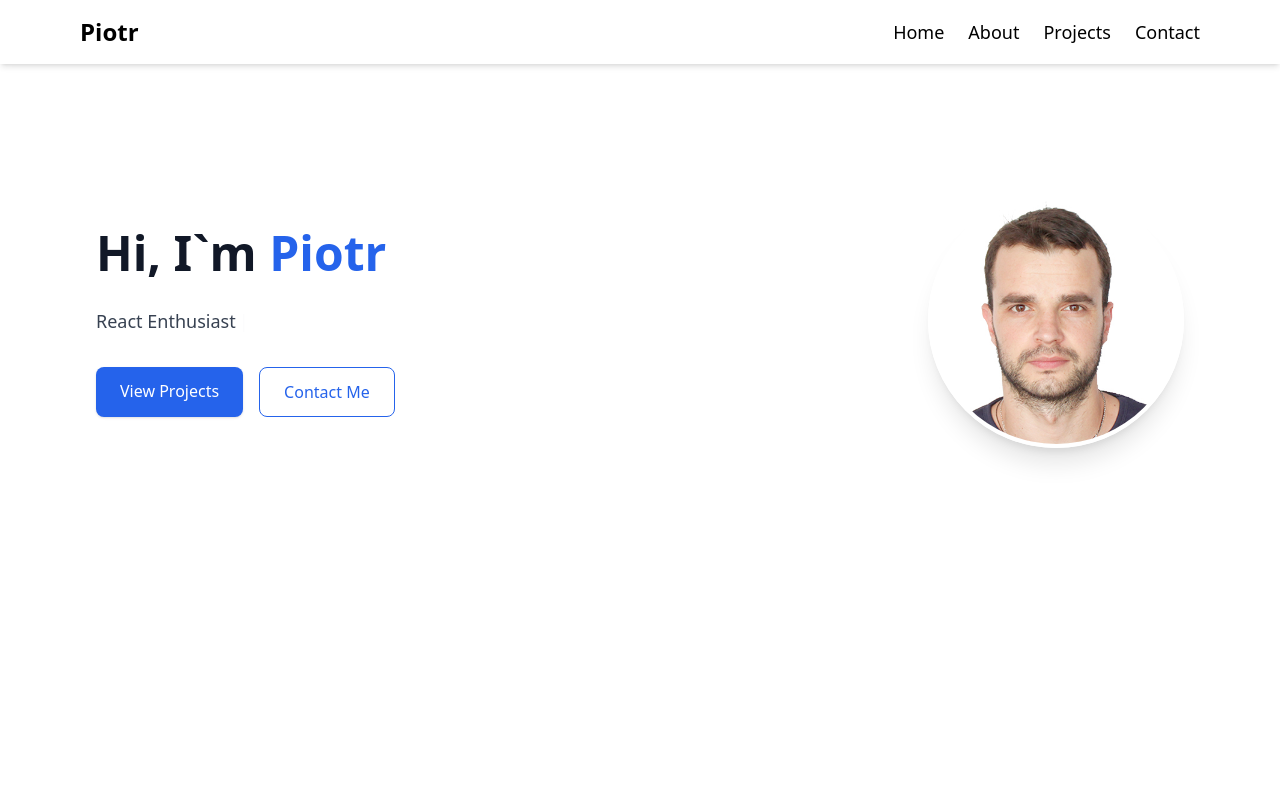
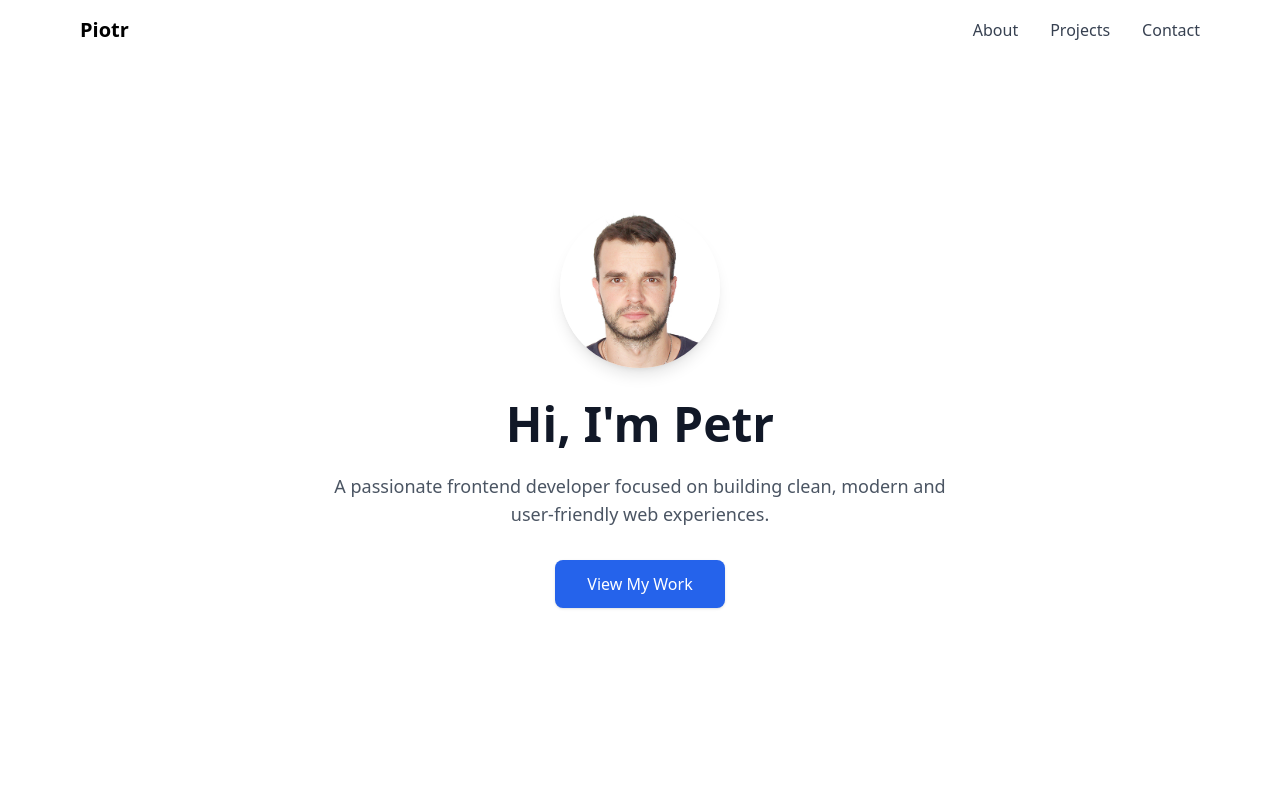
Before and after one commit to Petr0611/my-portfolio, a React (Vite) app: page / in a window 1280 px wide. Shown: the top 800 px of the page. Built offline with nearby package versions, Linux system fonts and the light colour scheme.

Commit message:
Refactor layout for singlr-page structure

```diff
--- a/src/App.tsx
+++ b/src/App.tsx
@@ -1,26 +1,38 @@
-import { BrowserRouter, Routes, Route } from "react-router-dom";
 import Header from "./components/Header";
+import Hero from "./components/Hero";
+import About from "./components/About";
+import Projects from "./components/Projects";
+import Contact from "./components/Contact";
+import Footer from "./components/Footer";
 
-import Home from "./pages/Home";
-import About from "./pages/About";
-import Projects from "./pages/Projects";
-import Contact from "./pages/Contact";
-
-function App() {
+export default function App() {
   return (
-    <BrowserRouter>
+    <>
       <Header />
 
-      <main className="pt-24 max-w-6xl mx-auto px-4">
-        <Routes>
-          <Route path="/" element={<Home />} />
-          <Route path="/about" element={<About />} />
-          <Route path="/projects" element={<Projects />} />
-          <Route path="/contact" element={<Contact />} />
-        </Routes>
+      <main className="pt-20">
+        {/* Hero */}
+        <section id="hero" className="scroll-mt-24">
+          <Hero />
+        </section>
+
+        {/* About */}
+        <section id="about" className="scroll-mt-24">
+          <About />
+        </section>
+
+        {/* Projects */}
+        <section id="projects" className="scroll-mt-24">
+          <Projects />
+        </section>
+
+        {/* Contact */}
+        <section id="contact" className="scroll-mt-24">
+          <Contact />
+        </section>
       </main>
-    </BrowserRouter>
+
+      <Footer />
+    </>
   );
 }
-
-export default App;
--- a/src/pages/Contact.tsx
+++ b/src/components/Contact.tsx
@@ -3,7 +3,7 @@ import { Mail } from "lucide-react";
 
 function Contact() {
   return (
-    <section id="contact" className="max-w-4xl mx=auto px-4 py-24">
+    <section id="contact" className="max-w-4xl mx-auto px-4 py-24">
       <motion.h2
         className="text-4xl font-bold text-center text-gray-900 mb-8"
         initial={{ opacity: 0, y: 20 }}
@@ -15,7 +15,7 @@ function Contact() {
       </motion.h2>
 
       <motion.p
-        className="text-center text-gray-600 text-lg max-w 2xl mx-auto mb-12"
+        className="text-center text-gray-600 text-lg max-w-2xl mx-auto mb-12"
         initial={{ opacity: 0 }}
         whileInView={{ opacity: 1 }}
         transition={{ duration: 0.6, delay: 0.2 }}
@@ -30,7 +30,7 @@ function Contact() {
         {/* Email */}
         <motion.a
           href="mailto:ciolacpp@gmail.com"
-          className="p-6 bg-white border border-gray-200 rounded-xl shadow-sm hover:shadow-md transition flex flex-col align-items-center gap-3"
+          className="p-6 bg-white border border-gray-200 rounded-xl shadow-sm hover:shadow-md transition flex flex-col items-center gap-3"
           initial={{ opacity: 0, y: 30 }}
           whileInView={{ opacity: 1, y: 0 }}
           transition={{ duration: 0.6, delay: 0.1 }}
--- /dev/null
+++ b/src/components/Footer.tsx
@@ -0,0 +1,7 @@
+export default function Footer() {
+  return (
+    <footer className="py-8 text-center text-gray-500 border-t mt-20">
+      <p>© {new Date().getFullYear()} Petr. All rights reserved.</p>
+    </footer>
+  );
+}
--- a/src/components/Header.tsx
+++ b/src/components/Header.tsx
@@ -1,34 +1,79 @@
-import { Link } from "react-router-dom";
+// import { Link } from "react-router-dom";
+// function Header() {
+//   return (
+//     <header className="w-full fixed top-0 left-0 bg-white shadow-md z-50">
+//       <nav className="max-w-6xl mx-auto flex justify-between items-center py-4 px-4">
+//         <h1 className="text-2xl font-bold">Piotr</h1>
+
+import { motion } from "framer-motion";
+import { useEffect, useState } from "react";
+
+//         <ul className="flex gap-6 text-lg">
+//           <li>
+//             <Link to="/" className="hover:text-blue-600 transition">
+//               Home
+//             </Link>
+//           </li>
+//           <li>
+//             <Link to="/about" className="hover:text-blue-600 transition">
+//               About
+//             </Link>
+//           </li>
+//           <li>
+//             <Link to="/projects" className="hover:text-blue-600 transition">
+//               Projects
+//             </Link>
+//           </li>
+//           <li>
+//             <Link to="/contact" className="hover:text-blue-600 transition">
+//               Contact
+//             </Link>
+//           </li>
+//         </ul>
+//       </nav>
+//     </header>
+//   );
+// }
+// export default Header;
 function Header() {
+  const [scrolled, setScrolled] = useState(false);
+
+  useEffect(() => {
+    const handleScroll = () => {
+      setScrolled(window.scrollY > 10);
+    };
+    window.addEventListener("scroll", handleScroll);
+    return () => window.removeEventListener("scroll", handleScroll);
+  }, []);
+
   return (
-    <header className="w-full fixed top-0 left-0 bg-white shadow-md z-50">
-      <nav className="max-w-6xl mx-auto flex justify-between items-center py-4 px-4">
-        <h1 className="text-2xl font-bold">Piotr</h1>
-
-        <ul className="flex gap-6 text-lg">
-          <li>
-            <Link to="/" className="hover:text-blue-600 transition">
-              Home
-            </Link>
-          </li>
-          <li>
-            <Link to="/about" className="hover:text-blue-600 transition">
-              About
-            </Link>
-          </li>
-          <li>
-            <Link to="/projects" className="hover:text-blue-600 transition">
-              Projects
-            </Link>
-          </li>
-          <li>
-            <Link to="/contact" className="hover:text-blue-600 transition">
-              Contact
-            </Link>
-          </li>
-        </ul>
+    <motion.header
+      initial={{ opacity: 0, y: -20 }}
+      animate={{ opacity: 1, y: 0 }}
+      transition={{ duration: 0.6 }}
+      className={`fixed top-0 left-0 w-full z-50 transition backdrop-blur-md ${
+        scrolled ? "bg-white/70 shadow-sm" : "bg-transparent"
+      }`}
+    >
+      <nav className="max-w-6xl mx-auto px-4 py-4 flex justify-between items-center">
+        {/* Logo / Name */}
+        <a href="#hero" className="text-xl font-semibold textgray-900">
+          Piotr
+        </a>
+        {/* Navigation Links */}
+        <div className="hidden sm:flex gap-8 text-gray-700 font-medium">
+          <a href="#about" className="hover:text-blue-600 transition">
+            About
+          </a>
+          <a href="#projects" className="hover:text-blue-600 transition">
+            Projects
+          </a>
+          <a href="#contact" className="hover:text-blue-600 transition">
+            Contact
+          </a>
+        </div>
       </nav>
-    </header>
+    </motion.header>
   );
 }
 export default Header;
--- /dev/null
+++ b/src/components/Hero.tsx
@@ -0,0 +1,46 @@
+import { motion } from "framer-motion";
+import photo from "../assets/photo.jpg";
+
+export default function Hero() {
+  return (
+    <section className="max-w-6xl mx-auto px-4 py-32 text-center">
+      <motion.img
+        src={photo}
+        alt="Petr"
+        className="w-40 h-40 rounded-full mx-auto mb-8 object-cover object-top shadow-lg"
+        initial={{ opacity: 0, scale: 0.8 }}
+        whileInView={{ opacity: 1, scale: 1 }}
+        transition={{ duration: 0.6 }}
+      />
+
+      <motion.h1
+        className="text-5xl font-bold text-gray-900 mb-6"
+        initial={{ opacity: 0, y: 20 }}
+        whileInView={{ opacity: 1, y: 0 }}
+        transition={{ duration: 0.6 }}
+      >
+        Hi, I'm Petr
+      </motion.h1>
+
+      <motion.p
+        className="text-lg text-gray-600 max-w-2xl mx-auto mb-8"
+        initial={{ opacity: 0 }}
+        whileInView={{ opacity: 1 }}
+        transition={{ duration: 0.6, delay: 0.2 }}
+      >
+        A passionate frontend developer focused on building clean, modern and
+        user‑friendly web experiences.
+      </motion.p>
+
+      <motion.a
+        href="#projects"
+        className="inline-block bg-blue-600 text-white px-8 py-3 rounded-lg shadow hover:bg-blue-700 transition"
+        initial={{ opacity: 0 }}
+        whileInView={{ opacity: 1 }}
+        transition={{ duration: 0.6, delay: 0.4 }}
+      >
+        View My Work
+      </motion.a>
+    </section>
+  );
+}
--- a/src/pages/Home.tsx
+++ /dev/null
@@ -1,77 +0,0 @@
-import { motion } from "framer-motion";
-import { Typewriter } from "react-simple-typewriter";
-import photo from "../assets/photo.jpg";
-
-function Home() {
-  return (
-    <section className="max-w-6xl mx-auto px-4 py-24 flex flex-col md:flex-row items-center justify-between">
-      {/*Left side */}
-      <motion.div
-        className="max-w-xl"
-        initial={{ opacity: 0, y: 40 }}
-        animate={{ opacity: 1, y: 0 }}
-        transition={{ duration: 0.8, ease: "easeInOut" }}
-      >
-        <h1 className="text-5xl font-bold leading-tight text-gray-900 dark\:text-white">
-          Hi, I`m <span className="text-blue-600">Piotr</span>
-        </h1>
-
-        <p className="mt-6 text-lg text-gray-700 dark\:text-gray-300">
-          <Typewriter
-            words={[
-              "Fronted Developer",
-              "React Enthusiast",
-              "TypeScript Fan",
-              "UI/UX Explorer",
-            ]}
-            loop={true}
-            cursor
-            cursorStyle="|"
-            typeSpeed={70}
-            deleteSpeed={50}
-            delaySpeed={1500}
-          />
-        </p>
-
-        <motion.div
-          className="mt-8 flex gap-4"
-          initial={{ opacity: 0 }}
-          animate={{ opacity: 1 }}
-          transition={{ delay: 0.6, duration: 0.8 }}
-        >
-          <a
-            href="/projects"
-            className="px-6 py-3 bg-blue-600 text-white rounded-lg shadow hover:bg-blue-700 transition"
-          >
-            View Projects
-          </a>
-
-          <a
-            href="/contact"
-            className="px-6 py-3 border border-blue-600 text-blue-600 rounded-lg hover:bg-blue-50 dark:hover:bg-blue-900/20 transition"
-          >
-            Contact Me
-          </a>
-        </motion.div>
-      </motion.div>
-
-      {/* Right side */}
-      <motion.div
-        className="mt-12 md:mt-0"
-        initial={{ opacity: 0, scale: 0.6 }}
-        animate={{ opacity: 1, scale: 1 }}
-        transition={{ duration: 0.8, ease: "easeInOut", delay: 0.4 }}
-      >
-        <img
-          src={photo}
-          alt="Piotr"
-          className="w-64 h-64 rounded-full object-cover object-top shadow-xl border-4 border-white"
-        />
-        {/* <div className="w-64 h-64 rounded-full bg-gradient-to-br from-blue-500 to-purple-600 shadow-lg flex items-center justify-center">
-          <span className="text-white text-4xl font-bold">P</span>
-        </div> */}
-      </motion.div>
-    </section>
-  );
-}
-export default Home;
```
Also changed, not shown: src/components/Home.tsx (added, +77 -0 lines), src/components/About.tsx (renamed from src/pages/About.tsx), src/components/Projects.tsx (renamed from src/pages/Projects.tsx).
